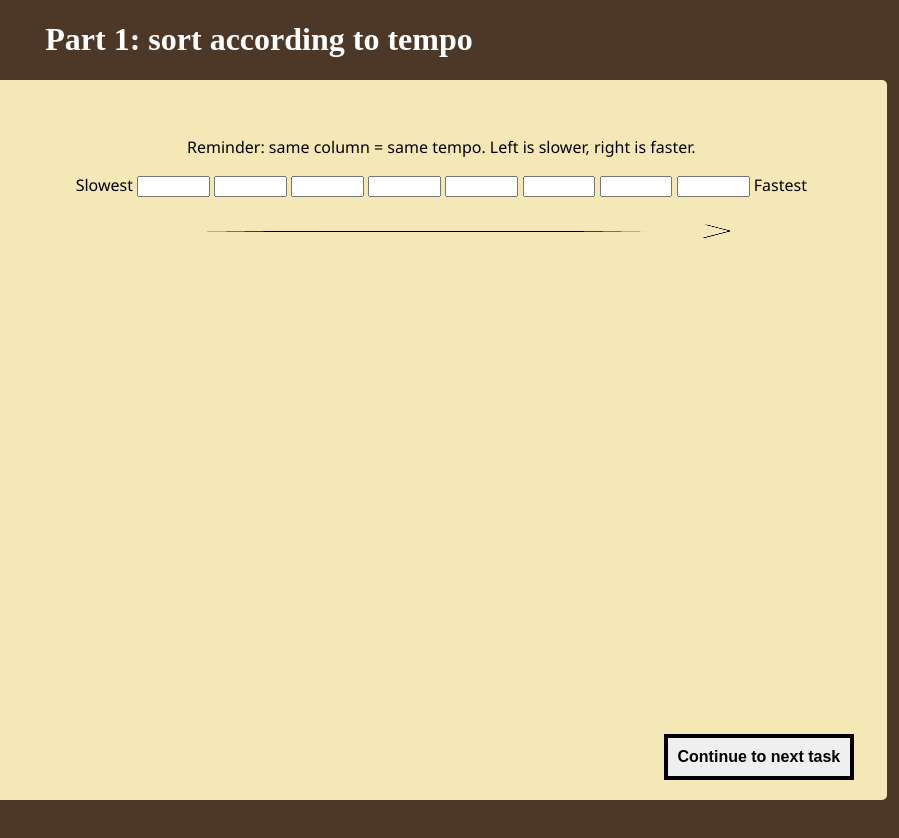
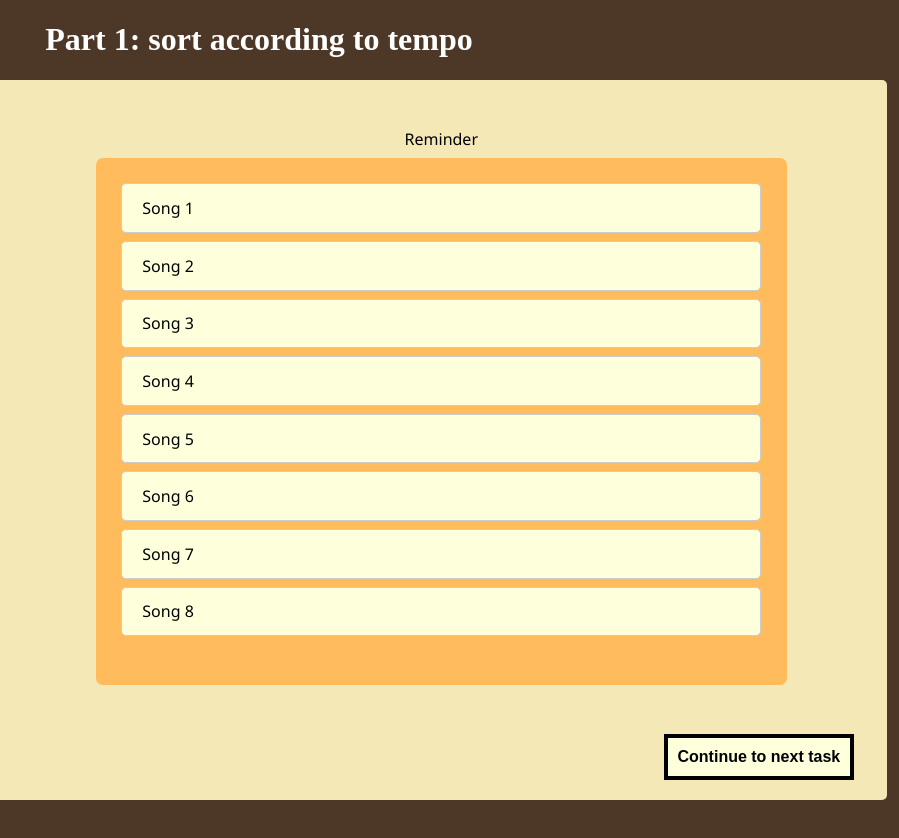
Before and after one commit to scsquare/Part-II-Project_user-study-Advait-1, a plain HTML site: page part1/Task1_A1.html in a window 1280 px wide. Shown: the full height of the page, 381-1280 px from the left. Drawn offline with Linux system fonts and the light colour scheme.

Commit message:
The list is there

```diff
--- a/css/class.css
+++ b/css/class.css
@@ -13,6 +13,7 @@
 div.colored{
     background-color: var(--foreground);
 }
+
 
 /*TODO: make button wrapper to stay bottom right*/
 
@@ -34,13 +35,34 @@ div.flex-row {
 
 .ranking-column {
     flex: calc(100%- var(--playlist-width));
+    position: relative;
 }
 
-.fix-width{
-    width: 8%;
+
+/*mess for sortable list*/
+.sortable-list {
+    margin: 0 auto; /*centers the thing*/
+    width: 50vw;
+    height: 70%;
+    padding: 2vw;
+    background: var(--sortable-list);
+    border-radius: 7px;
+  }
+
+.sortable-list .item {
+    list-style: none;
+    display: flex;
+    cursor: grab;
+    background: var(--sortable-list-item);
+    align-items: center;
+    border-radius: 5px;
+    margin-bottom: 1vh;
+    border: 1px solid #ccc;
+    justify-content: space-between;
+    height: 10%;
 }
 
-img.arrow{
-    width: 80%;
-    height: 10%;
+.text{
+    display: flex;
+    align-items: center;
 }
--- a/css/main.css
+++ b/css/main.css
@@ -10,6 +10,8 @@ html{
 body {
   background-color: var(--background);
   max-height: 80vh;
+  align-items: center;
+  justify-content: center;
 }
 div {
   padding: 20px;
@@ -28,9 +30,10 @@ button {
   font-weight: bold;
   padding: 10px;
   border: 4px solid var(--border);
+  background-color: var(--button);
 }
 button:hover {
-  background-color: var(--button);
+  background-color: var(--hover);
 }
 button:active {
   background-color: var(--active);
@@ -38,5 +41,5 @@ button:active {
 }
 p {
   font-size: 1em;
-  margin: 2vh;
+  margin: 1vh;
 }
--- a/css/part1.css
+++ b/css/part1.css
@@ -4,10 +4,13 @@
 :root {
     --background: #4d3727;
     --foreground: #F5E8B7;
-    --button: #FFBB5C;
+    --button: #feffdb;
     --hover: #FF9B50;
     --border: #000000;
     --active: #ff9341;
     --lighttext: #FFFFFF;
     --darktext: #000000;
-  }
+
+    --sortable-list:#FFBB5C;
+    --sortable-list-item:#feffdb;
+}
--- a/part1/Task1_A1.html
+++ b/part1/Task1_A1.html
@@ -19,20 +19,56 @@
         <iframe class="playlist-wrapper" style="border-radius:12px" src="https://open.spotify.com/embed/playlist/7FnELgHtyLP0bkGjwlu8L5?utm_source=generator" frameBorder="0" allowfullscreen="" allow="autoplay; clipboard-write; encrypted-media; fullscreen; picture-in-picture" loading="lazy"></iframe>
     </div>
     <div class="ranking-column">
-        <p>Reminder: same column = same tempo. Left is slower, right is faster. </p>
-            <form>
-                <label class="fix-width" for="bpm_0"> Slowest </label>
-                <input class="fix-width" type="text" id="bpm_0" name="bpm_0">
-                <input class="fix-width" type="text" id="bpm_1" name="bpm_1">
-                <input class="fix-width" type="text" id="bpm_2" name="bpm_2">
-                <input class="fix-width" type="text" id="bpm_3" name="bpm_3">
-                <input class="fix-width" type="text" id="bpm_4" name="bpm_4">
-                <input class="fix-width" type="text" id="bpm_5" name="bpm_5">
-                <input class="fix-width" type="text" id="bpm_6" name="bpm_6">
-                <input class="fix-width" type="text" id="bpm_7" name="bpm_7">
-                <label class="fix-width" for="bpm_7"> Fastest </label>
-            </form>
-        <img src="../pictures/arrow.png" class="arrow">
+        <p>Reminder </p>
+        <ul class="sortable-list">
+            <li class="item" draggable="true">
+              <div class="text">
+                <span>Song 1</span>
+              </div>
+            </li>
+            <li class="item" draggable="true">
+              <div class="text">
+                <span>Song 2</span>
+              </div>
+
+            </li>
+            <li class="item" draggable="true">
+              <div class="text">
+                <span>Song 3</span>
+              </div>
+
+            </li>
+            <li class="item" draggable="true">
+              <div class="text">
+                <span>Song 4</span>
+              </div>
+
+            </li>
+            <li class="item" draggable="true">
+              <div class="text">
+                <span>Song 5</span>
+              </div>
+
+            </li>
+            <li class="item" draggable="true">
+              <div class="text">
+                <span>Song 6</span>
+              </div>
+
+            </li>
+            <li class="item" draggable="true">
+                <div class="text">
+                  <span>Song 7</span>
+                </div>
+
+              </li>
+              <li class="item" draggable="true">
+                <div class="text">
+                  <span>Song 8</span>
+                </div>
+
+              </li>
+          </ul>
     <br>
     <button class="bottom-right" onclick="document.location='Task1_A1.html'">
       Continue to next task
```
